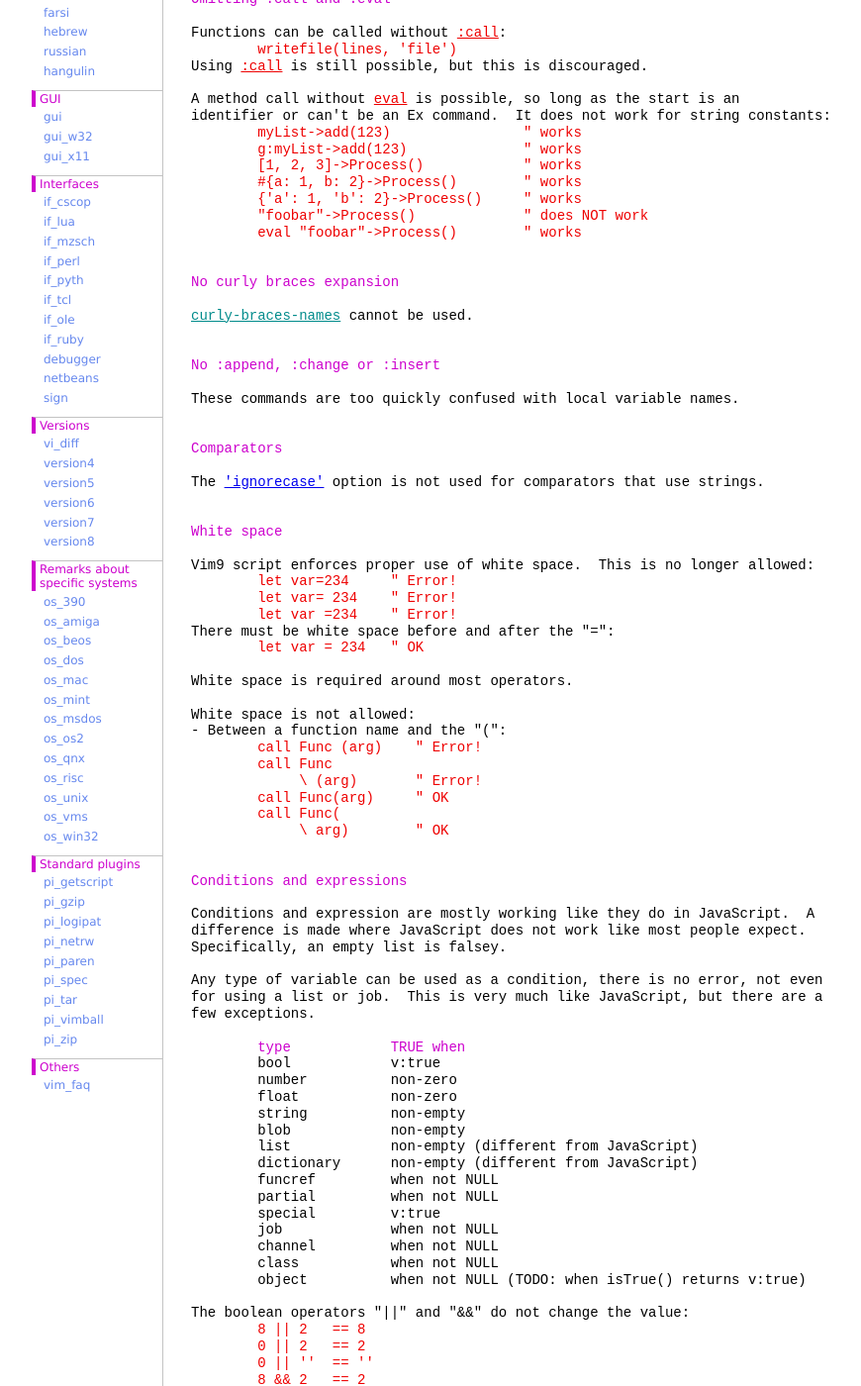
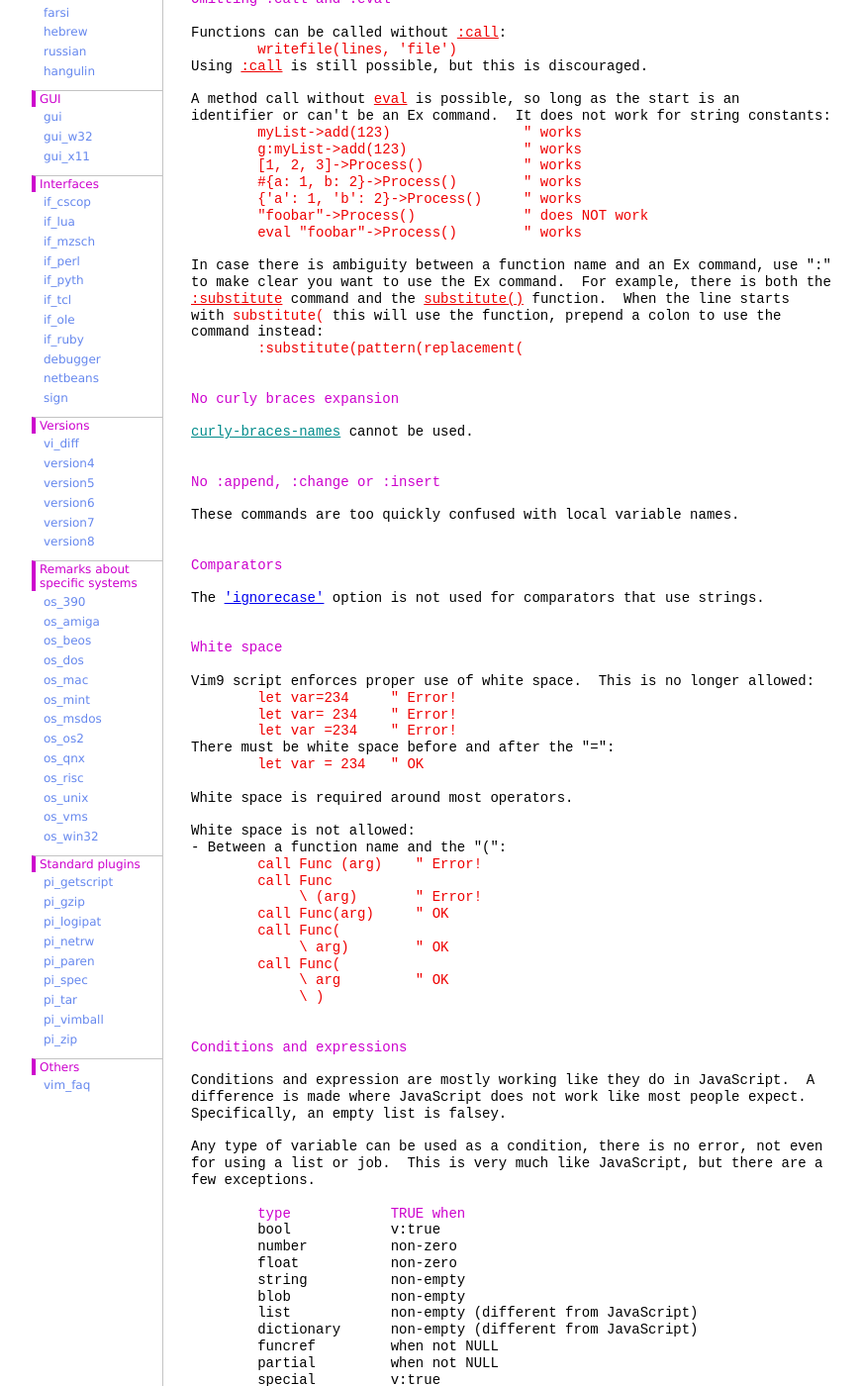
Before and after one commit to vim-jp/vimdoc-en, a Jekyll site: the page built from vim9.html, in a window 1280 px wide and 1400 px high, scrolled down 2328 px. Shown: the whole window at 99% size, without its empty margins (208-1078 px from the left). Built offline with Jekyll 4.4.1, drawn with Linux system fonts in a browser that asks for light colours; nearby versions of some CDN libraries; comment, search, counter and statistics services are not loaded; some of the changed text lies outside the part shown.

Commit message:
Generated by Travis JOB 1128.1
https://travis-ci.org/vim-jp/vimdoc-en/builds/653685727

```diff
--- a/vim9.html
+++ b/vim9.html
@@ -3,7 +3,7 @@ layout: vimdoc
 helpname: 'vim9'
 ---
 <div id='vimCodeElement'>
-<a class="Constant" href="vim9.html" name="vim9.txt">vim9.txt</a>&nbsp;&nbsp;&nbsp;&nbsp;&nbsp;&nbsp;For&nbsp;<span class="Identifier">Vim version 8.2.</span>&nbsp;&nbsp;Last change: 2020 Feb 13<br>
+<a class="Constant" href="vim9.html" name="vim9.txt">vim9.txt</a>&nbsp;&nbsp;&nbsp;&nbsp;&nbsp;&nbsp;For&nbsp;<span class="Identifier">Vim version 8.2.</span>&nbsp;&nbsp;Last change: 2020 Feb 21<br>
 <br>
 <br>
 &nbsp;&nbsp;&nbsp;&nbsp;&nbsp;&nbsp;&nbsp;&nbsp;&nbsp;&nbsp;&nbsp;&nbsp;&nbsp;&nbsp;&nbsp;&nbsp;&nbsp;&nbsp;<span class="Identifier">VIM REFERENCE MANUAL&nbsp;&nbsp;&nbsp;&nbsp;by Bram Moolenaar</span><br>
@@ -145,6 +145,13 @@ identifier or can't be an Ex command.&nbsp;&nbsp;It does not work for string con
 &nbsp;&nbsp;&nbsp;&nbsp;&nbsp;&nbsp;&nbsp;&nbsp;&quot;foobar&quot;-&gt;Process()&nbsp;&nbsp;&nbsp;&nbsp;&nbsp;&nbsp;&nbsp;&nbsp;&nbsp;&nbsp;&nbsp;&nbsp; &quot; does NOT work<br>
 &nbsp;&nbsp;&nbsp;&nbsp;&nbsp;&nbsp;&nbsp;&nbsp;eval &quot;foobar&quot;-&gt;Process()&nbsp;&nbsp;&nbsp;&nbsp;&nbsp;&nbsp;&nbsp;&nbsp;&quot; works</div>
 <br>
+In case there is ambiguity between a function name and an Ex command, use &quot;:&quot;<br>
+to make clear you want to use the Ex command.&nbsp;&nbsp;For example, there is both the<br>
+<a class="Comment" href="change.html#:substitute">:substitute</a>&nbsp;command and the&nbsp;<a class="Comment" href="eval.html#substitute()">substitute()</a>&nbsp;function.&nbsp;&nbsp;When the line starts<br>
+with&nbsp;<span class="Comment">substitute(</span>&nbsp;this will use the function, prepend a colon to use the<br>
+command instead:<br>
+<div class="helpExample">&nbsp;&nbsp;&nbsp;&nbsp;&nbsp;&nbsp;&nbsp;&nbsp;:substitute(pattern(replacement(</div>
+<br>
 <br>
 <span class="PreProc">No curly braces expansion</span><br>
 <br>
@@ -179,7 +186,10 @@ White space is not allowed:<br>
 &nbsp;&nbsp;&nbsp;&nbsp;&nbsp;&nbsp;&nbsp;&nbsp;&nbsp;&nbsp;&nbsp;&nbsp; \ (arg)&nbsp;&nbsp;&nbsp;&nbsp;&nbsp;&nbsp; &quot; Error!<br>
 &nbsp;&nbsp;&nbsp;&nbsp;&nbsp;&nbsp;&nbsp;&nbsp;call Func(arg)&nbsp;&nbsp;&nbsp;&nbsp; &quot; OK<br>
 &nbsp;&nbsp;&nbsp;&nbsp;&nbsp;&nbsp;&nbsp;&nbsp;call Func(<br>
-&nbsp;&nbsp;&nbsp;&nbsp;&nbsp;&nbsp;&nbsp;&nbsp;&nbsp;&nbsp;&nbsp;&nbsp; \ arg)&nbsp;&nbsp;&nbsp;&nbsp;&nbsp;&nbsp;&nbsp;&nbsp;&quot; OK</div>
+&nbsp;&nbsp;&nbsp;&nbsp;&nbsp;&nbsp;&nbsp;&nbsp;&nbsp;&nbsp;&nbsp;&nbsp; \ arg)&nbsp;&nbsp;&nbsp;&nbsp;&nbsp;&nbsp;&nbsp;&nbsp;&quot; OK<br>
+&nbsp;&nbsp;&nbsp;&nbsp;&nbsp;&nbsp;&nbsp;&nbsp;call Func(<br>
+&nbsp;&nbsp;&nbsp;&nbsp;&nbsp;&nbsp;&nbsp;&nbsp;&nbsp;&nbsp;&nbsp;&nbsp; \ arg&nbsp;&nbsp;&nbsp;&nbsp;&nbsp;&nbsp;&nbsp;&nbsp; &quot; OK<br>
+&nbsp;&nbsp;&nbsp;&nbsp;&nbsp;&nbsp;&nbsp;&nbsp;&nbsp;&nbsp;&nbsp;&nbsp; \ )</div>
 <br>
 <br>
 <span class="PreProc">Conditions and expressions</span><br>
@@ -257,6 +267,12 @@ THIS IS STILL UNDER DEVELOPMENT - ANYTHING CAN BREAK - ANYTHING CAN CHANGE<br>
 <br>
 &nbsp;&nbsp;&nbsp;&nbsp;&nbsp;&nbsp;&nbsp;&nbsp;&nbsp;&nbsp;&nbsp;&nbsp;&nbsp;&nbsp;&nbsp;&nbsp;&nbsp;&nbsp;&nbsp;&nbsp;&nbsp;&nbsp;&nbsp;&nbsp;&nbsp;&nbsp;&nbsp;&nbsp;&nbsp;&nbsp;&nbsp;&nbsp;&nbsp;&nbsp;&nbsp;&nbsp;&nbsp;&nbsp;&nbsp;&nbsp;&nbsp;&nbsp;&nbsp;&nbsp;&nbsp;&nbsp;&nbsp;&nbsp;&nbsp;&nbsp;&nbsp;&nbsp;&nbsp;&nbsp;&nbsp;&nbsp;<a class="Constant" href="vim9.html#:enddef" name=":enddef">:enddef</a><br>
 :enddef&nbsp;&nbsp;&nbsp;&nbsp;&nbsp;&nbsp;&nbsp;&nbsp;&nbsp;&nbsp;&nbsp;&nbsp;&nbsp;&nbsp;&nbsp;&nbsp; End of a function defined with&nbsp;<a class="Comment" href="vim9.html#:def">:def</a>.<br>
+<br>
+<br>
+If the script the function is defined in is Vim9 script, then script-local<br>
+variables can be accessed without the &quot;s:&quot; prefix.&nbsp;&nbsp;They must be defined<br>
+before the function.&nbsp;&nbsp;If the script the function is defined in is legacy<br>
+script, then script-local variables must be accessed with the &quot;s:&quot; prefix.<br>
 <br>
 <br>
 &nbsp;&nbsp;&nbsp;&nbsp;&nbsp;&nbsp;&nbsp;&nbsp;&nbsp;&nbsp;&nbsp;&nbsp;&nbsp;&nbsp;&nbsp;&nbsp;&nbsp;&nbsp;&nbsp;&nbsp;&nbsp;&nbsp;&nbsp;&nbsp;&nbsp;&nbsp;&nbsp;&nbsp;&nbsp;&nbsp;&nbsp;&nbsp;&nbsp;&nbsp;&nbsp;&nbsp;&nbsp;&nbsp;&nbsp;&nbsp;&nbsp;&nbsp;&nbsp;&nbsp;&nbsp;&nbsp;&nbsp;&nbsp;<a class="Constant" href="vim9.html#:disa" name=":disa">:disa</a>&nbsp;<a class="Constant" href="vim9.html#:disassemble" name=":disassemble">:disassemble</a><br>
```
